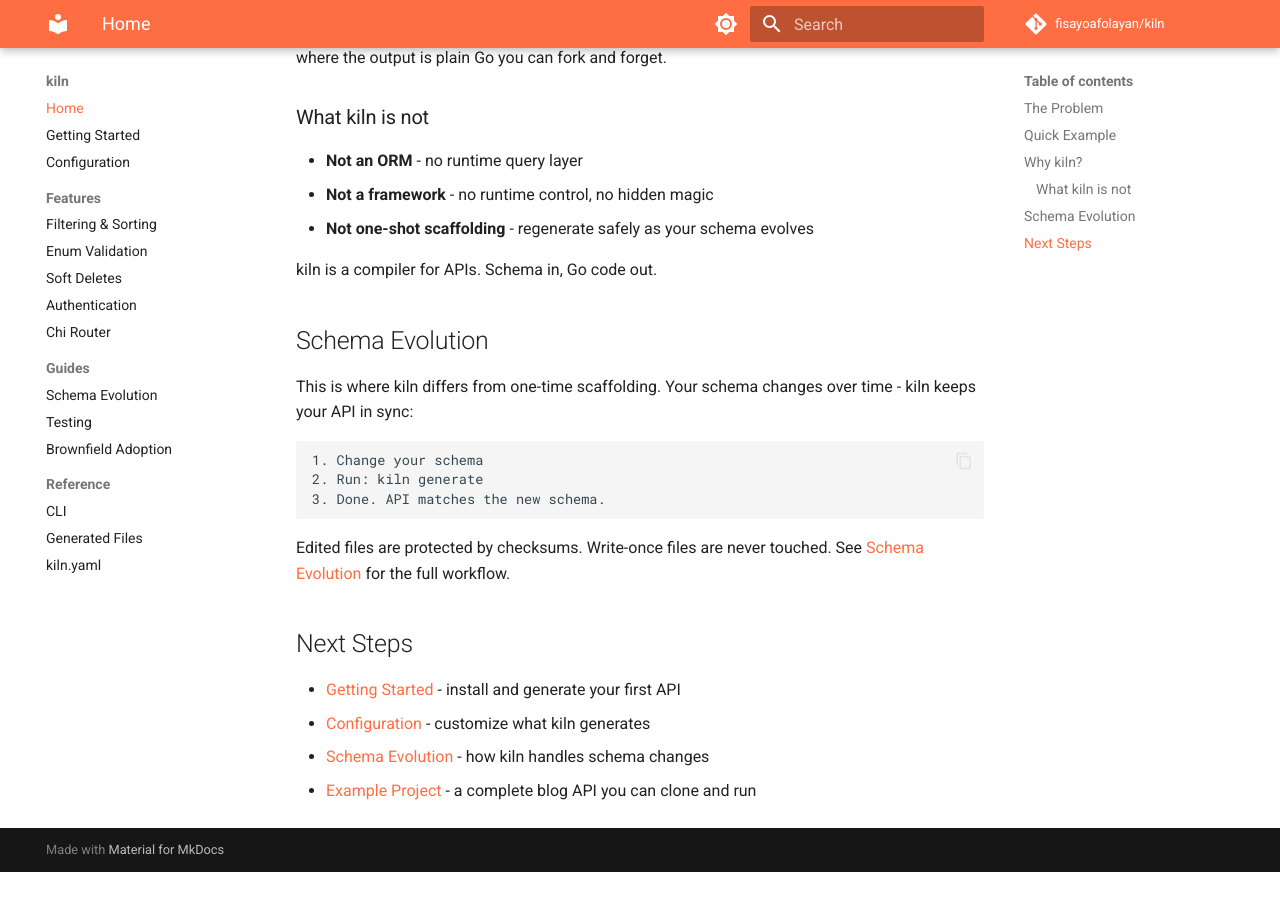
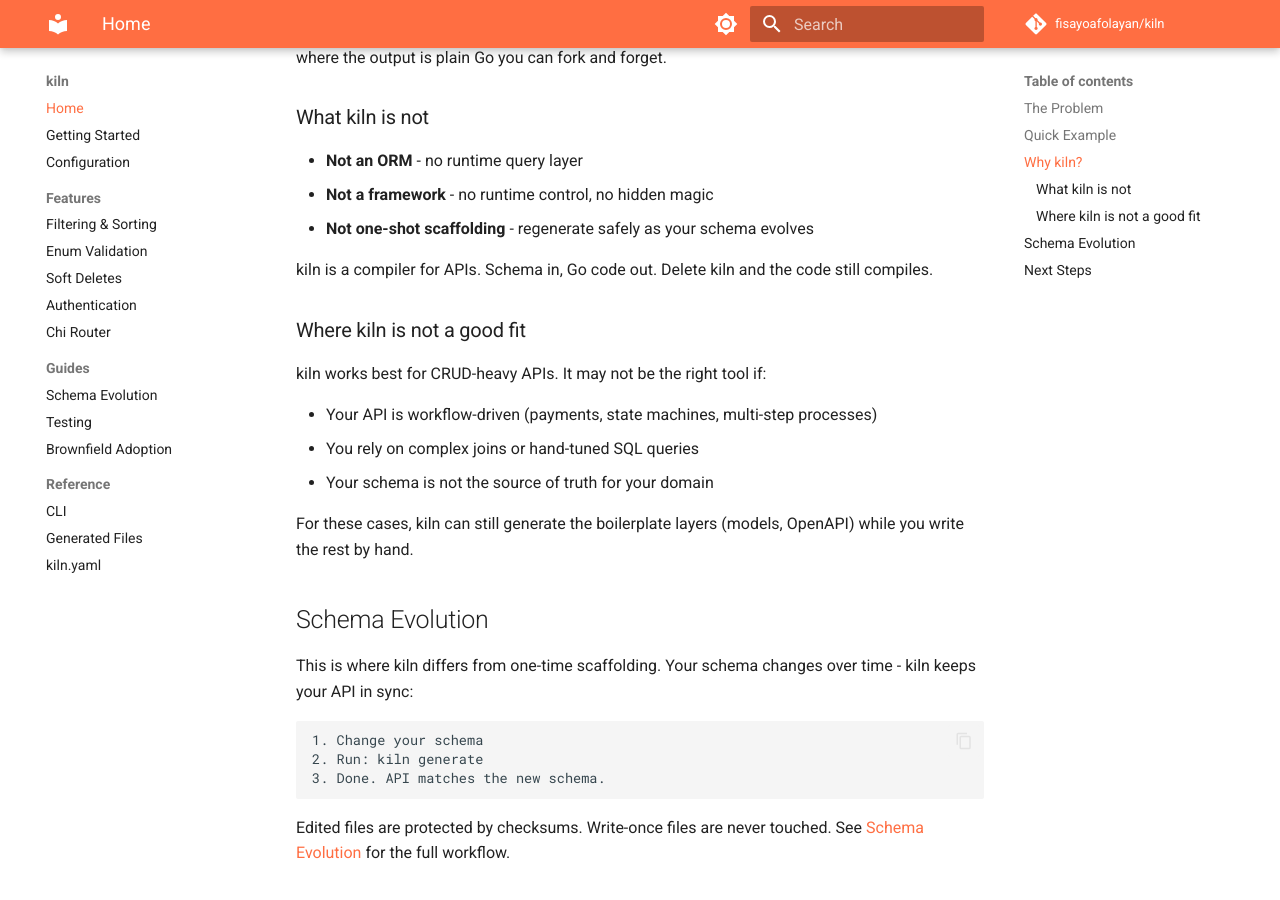
Before and after one commit to fisayoafolayan/kiln, an MkDocs documentation site: the page built from docs/index.md, in a window 1280 px wide and 900 px high, scrolled down 1939 px. Built offline with MkDocs 1.6.1 and Material for MkDocs 9.7.7, drawn with Linux system fonts in a browser that asks for light colours; comment, search, counter and statistics services are not loaded; before the commit the page ends 2811 px from its top, so only the background shows below that; some of the changed text lies outside the part shown.

```diff
--- a/docs/index.md
+++ b/docs/index.md
@@ -1,8 +1,8 @@
 # kiln
 
-**Turn your database schema into a production-ready Go API.**
+**Compile your database schema into a production-ready Go API.**
 
-Eliminate schema drift - your API always matches your schema. No runtime magic. No framework lock-in. Just clean, idiomatic Go code you own.
+Eliminate schema drift - your API always matches your schema. Zero runtime dependency. No framework lock-in. Delete kiln - your code still compiles.
 
 ## The Problem
 
@@ -77,7 +77,17 @@ kiln is the only tool that goes from database schema to **runnable REST API** in
 - **Not a framework** - no runtime control, no hidden magic
 - **Not one-shot scaffolding** - regenerate safely as your schema evolves
 
-kiln is a compiler for APIs. Schema in, Go code out.
+kiln is a compiler for APIs. Schema in, Go code out. Delete kiln and the code still compiles.
+
+### Where kiln is not a good fit
+
+kiln works best for CRUD-heavy APIs. It may not be the right tool if:
+
+- Your API is workflow-driven (payments, state machines, multi-step processes)
+- You rely on complex joins or hand-tuned SQL queries
+- Your schema is not the source of truth for your domain
+
+For these cases, kiln can still generate the boilerplate layers (models, OpenAPI) while you write the rest by hand.
 
 ## Schema Evolution
 
```
Also changed, not shown: README.md (+42 -5 lines), docs/getting-started.md (+1 -1 lines), examples/blog-api/README.md (+1 -1 lines).
